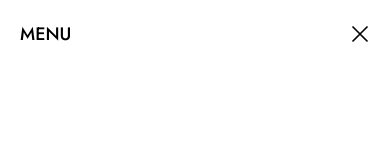
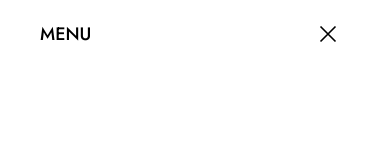
Before and after one commit to twahidulislamdev/uomo, a React (Vite) app: page / in a window 390 px wide. Both pictures are taken after a click on the icon 27 px from the left and 97 px from the top of the page. Shown: the top 160 px of the page. Built offline with nearby package versions, Linux system fonts and the light colour scheme.

Commit message:
refactor Header component for improved spacing; adjust padding and margin for better alignment

```diff
--- a/src/components/layouts/Header.jsx
+++ b/src/components/layouts/Header.jsx
@@ -106,12 +106,12 @@ const Header = () => {
 
         {/* User Sidebar */}
         {isUserOpen && (
-          <div className="fixed top-0 right-0 m-auto lg:m-0 w-[98%] lg:w-[500px]  h-screen px-5 lg:px-4 py-5 bg-white shadow-lg transform transition-transform duration-300 ease-in-out z-50 translate-x-0">
+          <div className="fixed top-0 right-0 m-auto lg:m-0 w-[98%] lg:w-[500px]  h-screen px-10 lg:px-4 py-5 bg-white shadow-lg transform transition-transform duration-300 ease-in-out z-50 translate-x-0">
             <div className="flex justify-between items-center mb-5">
               <h4 className="text-lg font-medium">LOGIN</h4>
               <GrClose
                 onClick={() => setIsUserOpen(false)}
-                className="text-xl cursor-pointer"
+                className="text-xl cursor-pointer mr-3 lg:mr-0"
               />
             </div>
           </div>
@@ -119,12 +119,12 @@ const Header = () => {
 
         {/* Cart Sidebar */}
         {isCartOpen && (
-          <div className="fixed top-0 right-0 m-auto lg:m-0 w-[98%] lg:w-[500px] h-screen px-5 lg:px-4 py-5 bg-white shadow-lg transform transition-transform duration-300 ease-in-out z-50 translate-x-0">
+          <div className="fixed top-0 right-0 m-auto lg:m-0 w-[98%] lg:w-[500px] h-screen px-10 lg:px-4 py-5 bg-white shadow-lg transform transition-transform duration-300 ease-in-out z-50 translate-x-0">
             <div className="flex justify-between items-center mb-5">
               <h4 className="text-lg font-medium">SHOPPING BAG</h4>
               <GrClose
                 onClick={() => setIsCartOpen(false)}
-                className="text-xl cursor-pointer"
+                className="text-xl cursor-pointer mr-3 lg:mr-0"
               />
             </div>
           </div>
@@ -132,12 +132,12 @@ const Header = () => {
 
         {/* Category Sidebar */}
         {isCategoryOpen && (
-          <div className="fixed top-0 left-0 m-auto lg:m-0 w-full   h-screen px-5 lg:px-4  py-5 bg-white shadow-lg transform transition-transform duration-300 ease-in-out z-50 translate-x-0">
+          <div className="fixed top-0 left-0 m-auto lg:m-0 w-full h-screen px-10 lg:px-4  py-5 bg-white shadow-lg transform transition-transform duration-300 ease-in-out z-50 translate-x-0">
             <div className="flex justify-between items-center mb-5">
               <h4 className="text-lg font-medium">MENU</h4>
               <GrClose
                 onClick={() => setIsCategoryOpen(false)}
-                className="text-xl cursor-pointer"
+                className="text-xl cursor-pointer mr-3 lg:mr-0"
               />
             </div>
           </div>
```
